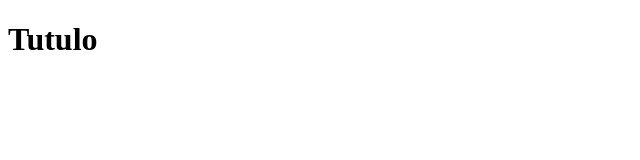
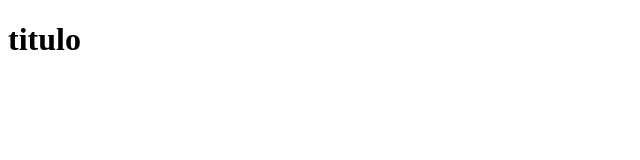
Before and after one commit to ivanpire/HelloGit, a plain HTML site: page index.html in a window 1280 px wide. Shown: the full height of the page, 0-640 px from the left. Drawn offline with Linux system fonts and the light colour scheme.

Commit message:
Update index.html from github

```diff
--- a/index.html
+++ b/index.html
@@ -8,7 +8,7 @@
 </head>
 
 <body>
-    <h1>Tutulo</h1>
+    <h1>titulo</h1>
 </body>
 
 </html>
```
